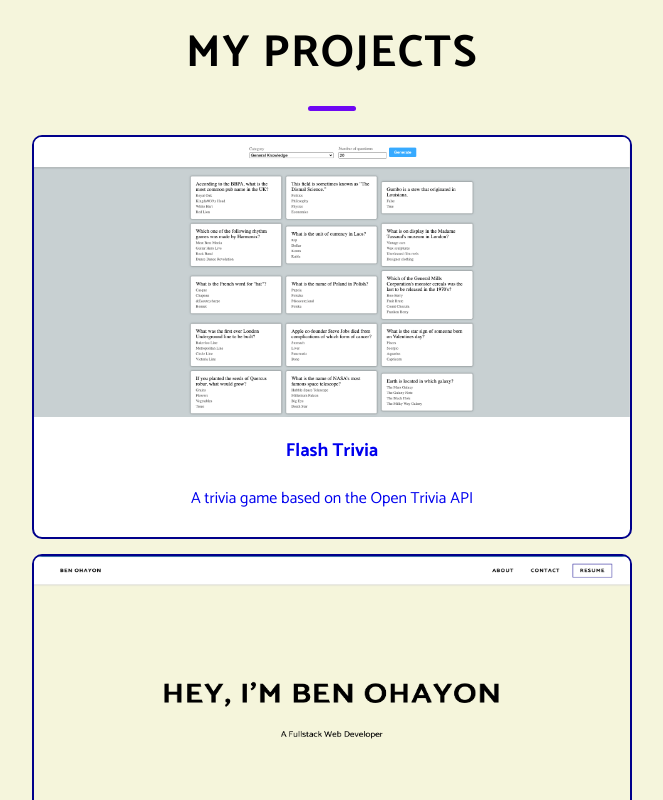
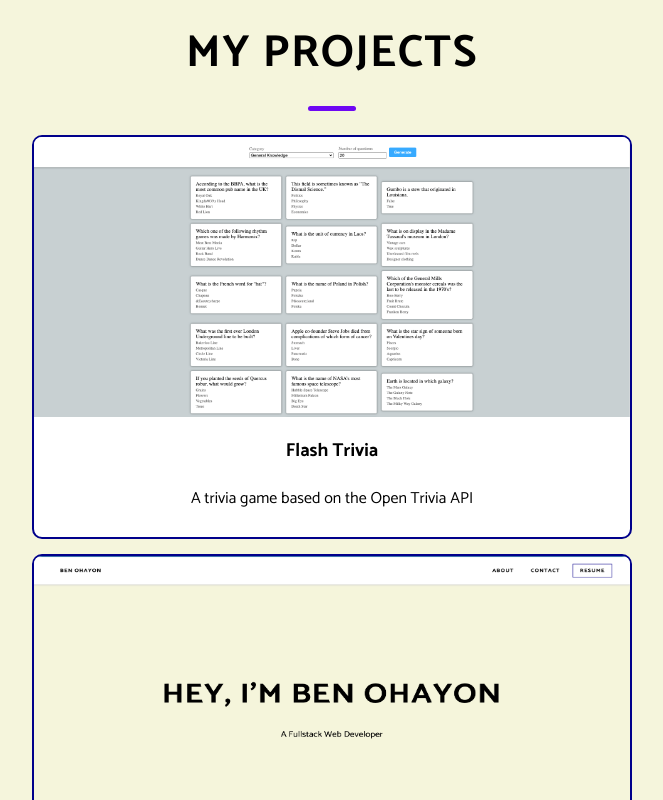
Before and after one commit to BenOhayon/my_portfolio_app, a React (Vite) app: page / in a window 1280 px wide. Shown: the part 1840-2640 px from the top of the page, without its empty margins (308-971 px from the left). Built offline with nearby package versions, Linux system fonts and the light colour scheme.

Commit message:
changed color for 'a' tags

```diff
--- a/src/components/NavBar/NavBar.scss
+++ b/src/components/NavBar/NavBar.scss
@@ -77,6 +77,10 @@ nav {
       height: 40px;
       text-align: center;
       background-color: white;
+
+      a {
+        color: black;
+      }
     }
 
     li:not(:last-child) {
--- a/src/components/ProjectTile/ProjectTile.scss
+++ b/src/components/ProjectTile/ProjectTile.scss
@@ -9,20 +9,21 @@
   cursor: pointer;
   background-color: white;
   transition: translate 200ms linear, box-shadow 200ms linear;
+  color: black;
 
   &:hover {
     translate: 0 -3px;
     box-shadow: 0 0 15px 3px grey;
   }
 
-  & img {
+  img {
     height: 70%;
   }
 
-  & .project-tile-text-frame {
+  .project-tile-text-frame {
     text-align: center;
 
-    & .project-desc {
+    .project-desc {
       width: 70%;
       margin: 1rem auto;
     }
```
